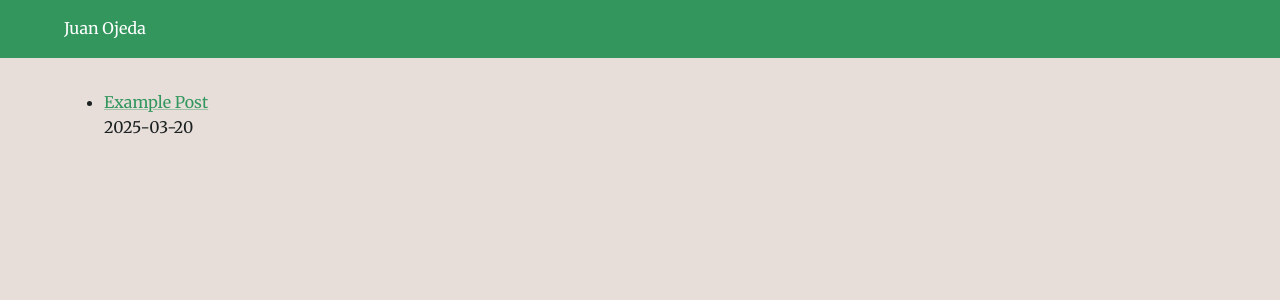
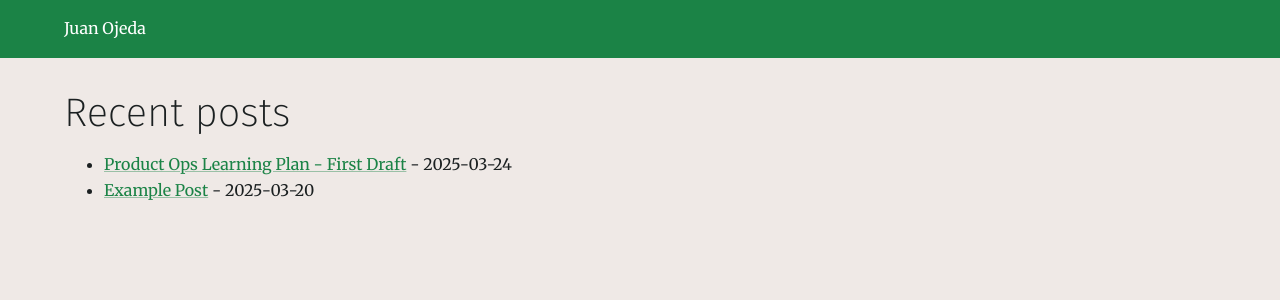
Before and after one commit to juanojeda/blog, a Next.js app: page / in a window 1280 px wide. Shown: the top 300 px of the page. Built offline with nearby package versions, Linux system fonts and the light colour scheme; what @mui/material-nextjs would draw is missing.

Commit message:
theming, a real post, layout, etc

```diff
--- a/src/app/HomePage.tsx
+++ b/src/app/HomePage.tsx
@@ -5,13 +5,14 @@ import Link from "@mui/material/Link";
 export default function HomePage({ posts }) {
   return (
     <div>
+      <Typography variant="h2">Recent posts</Typography>
       <ul>
         {posts.map((post) => (
           <li key={post.slug}>
             <Link href={`/posts/${post.slug}`}>
               {post.title}
             </Link>
-            <Typography variant='body1'>{post.date}</Typography>
+            <Typography component={'span'} variant='body1'> - {post.date}</Typography>
           </li>
         ))}
       </ul>
--- a/src/app/api/posts/[slug]/route.ts
+++ b/src/app/api/posts/[slug]/route.ts
@@ -8,7 +8,7 @@ const postsDirectory = path.join(process.cwd(), 'src/content');
 export async function GET(_request: Request, {params}: {params: Promise<{slug: string}>}) {
   const { slug } = await params;
 
-  const filename = path.join(postsDirectory, `${slug}.md`);
+  const filename = path.join(postsDirectory, `${slug}.mdx`);
   const fileContents = fs.readFileSync(filename, 'utf8');
   const { data: frontmatter, content } = matter(fileContents);
 
--- a/src/app/api/posts/route.ts
+++ b/src/app/api/posts/route.ts
@@ -18,7 +18,7 @@ export async function GET() {
     const filePath = path.join(postsDirectory, filename);
     const fileContents = fs.readFileSync(filePath, 'utf8');
     const { data } = matter(fileContents);
-    const slug = filename.replace(/\.md$/, '');
+    const slug = filename.replace(/\.mdx$/, '');
     return {
       slug,
       title: data.title,
--- a/src/app/layout.tsx
+++ b/src/app/layout.tsx
@@ -24,7 +24,7 @@ export default function RootLayout({
               py: 2,
             }}>
               <Container>
-                <Typography component="h1" variant="body1">
+                <Typography component="h1" variant="body1" sx={{mb: 0}}>
                   <Link href="/" underline="none" color="inherit">
                     Juan Ojeda
                   </Link>
--- a/src/app/posts/[slug]/PostLayout.tsx
+++ b/src/app/posts/[slug]/PostLayout.tsx
@@ -12,7 +12,7 @@ const PostLayout = ({ frontmatter, children }: { frontmatter: any; children: Rea
             <Typography sx={{mb: 0}} variant="h1">{frontmatter.title}</Typography>
           </Grid>
           <Grid>
-            <Typography variant="body1">Posted on {frontmatter.date}</Typography>
+            <Typography variant="body2">Posted on {frontmatter.date}</Typography>
           </Grid>
         </Grid>
         <Paper sx={{
--- a/src/app/theme.ts
+++ b/src/app/theme.ts
@@ -11,12 +11,12 @@ const theme = createTheme({
   palette: {
     mode: 'light',
     primary: {
-      main: '#32965d',
+      main: '#1B8346',
       light: '#5BAB7D',
       dark: '#236941',
     },
     background: {
-      default: '#E7DEDA',
+      default: '#EFE9E6',
       paper: '#F7F4F3',
     },
     secondary: {
@@ -25,9 +25,7 @@ const theme = createTheme({
       dark: '#69234A',
     },
     success: {
-      main: '#32965d',
-      light: '#5BAB7D',
-      dark: '#236941',
+      main: '#236941',
     },
     error: {
       main: '#d64c54',
@@ -90,6 +88,7 @@ const theme = createTheme({
       fontFamily: MERRIWEATHER,
       fontSize: "1rem",
       lineHeight: 1.6,
+      marginBottom: "1.6rem",
     },
     body2: {
       fontFamily: MERRIWEATHER,
--- /dev/null
+++ b/src/content/2025-03-24-product-ops.mdx
@@ -0,0 +1,17 @@
+---
+title: "Product Ops Learning Plan - First Draft"
+date: "2025-03-24"
+tags:
+---
+Over the past few months, working at the current client has made me realise a couple of things:
+1. I am really interested in the field of Product and Product Operations, and
+2. I know very little about the field of Product and Product Operations
+
+In order to help me get a better understanding of what Product Ops is, what "good" Product Ops looks like, and how I can get involved in it, I've come up with a rough study plan. I haven't really studied in a long time, at least in any kind of structured way, so I expect this will be a challenge and that the plan will evolve as I go.
+
+The plan at this point is to answer the following questions:
+- What are the common definitions for Product Ops?
+- What are the core concepts of Product Ops?
+- How do the core concepts of Product Ops relate to each other? (diagrams, maps, processes etc)
+
+I have some fuzzier questions around how it is applied, and what the tools/techniques/methods look like, but these can come later.
```
